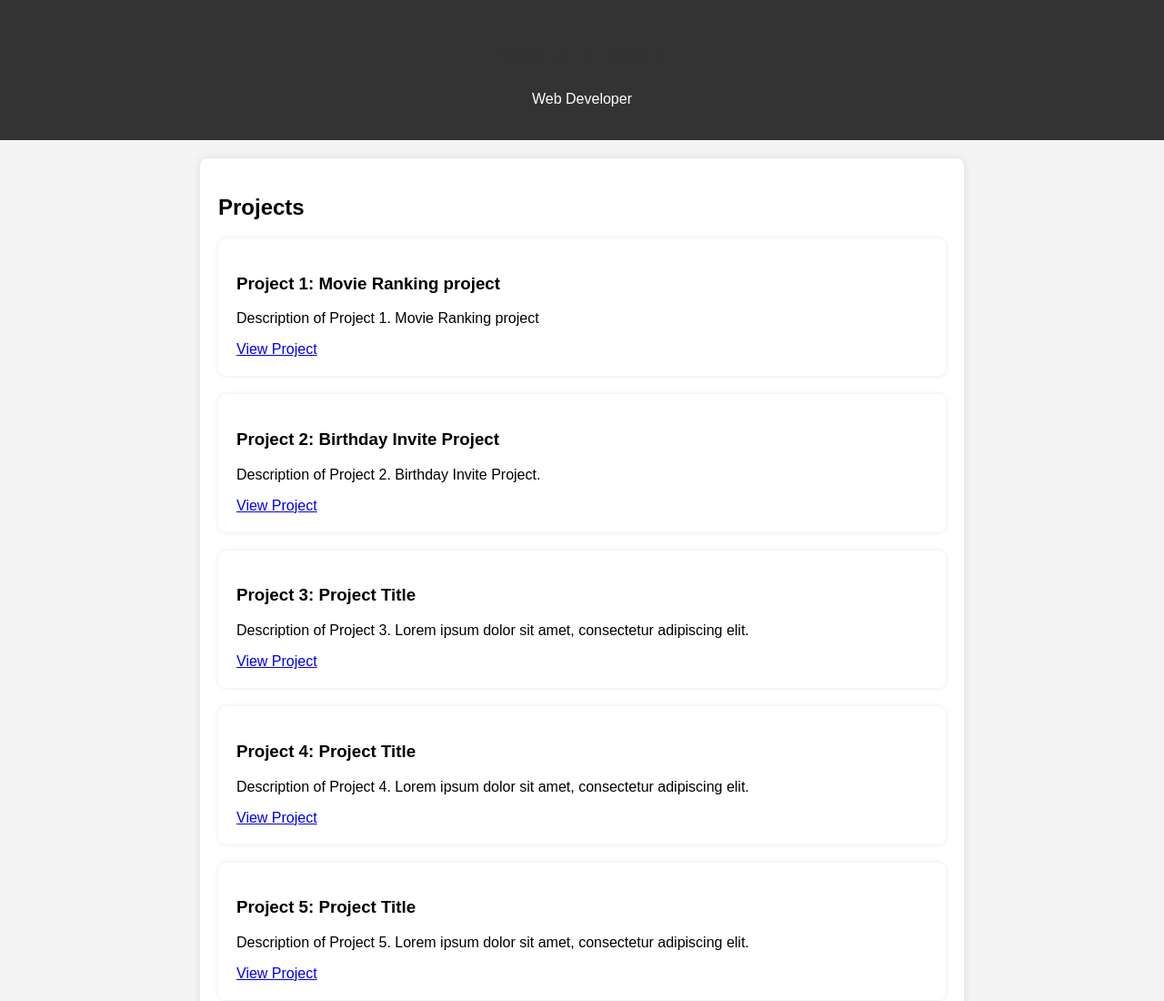
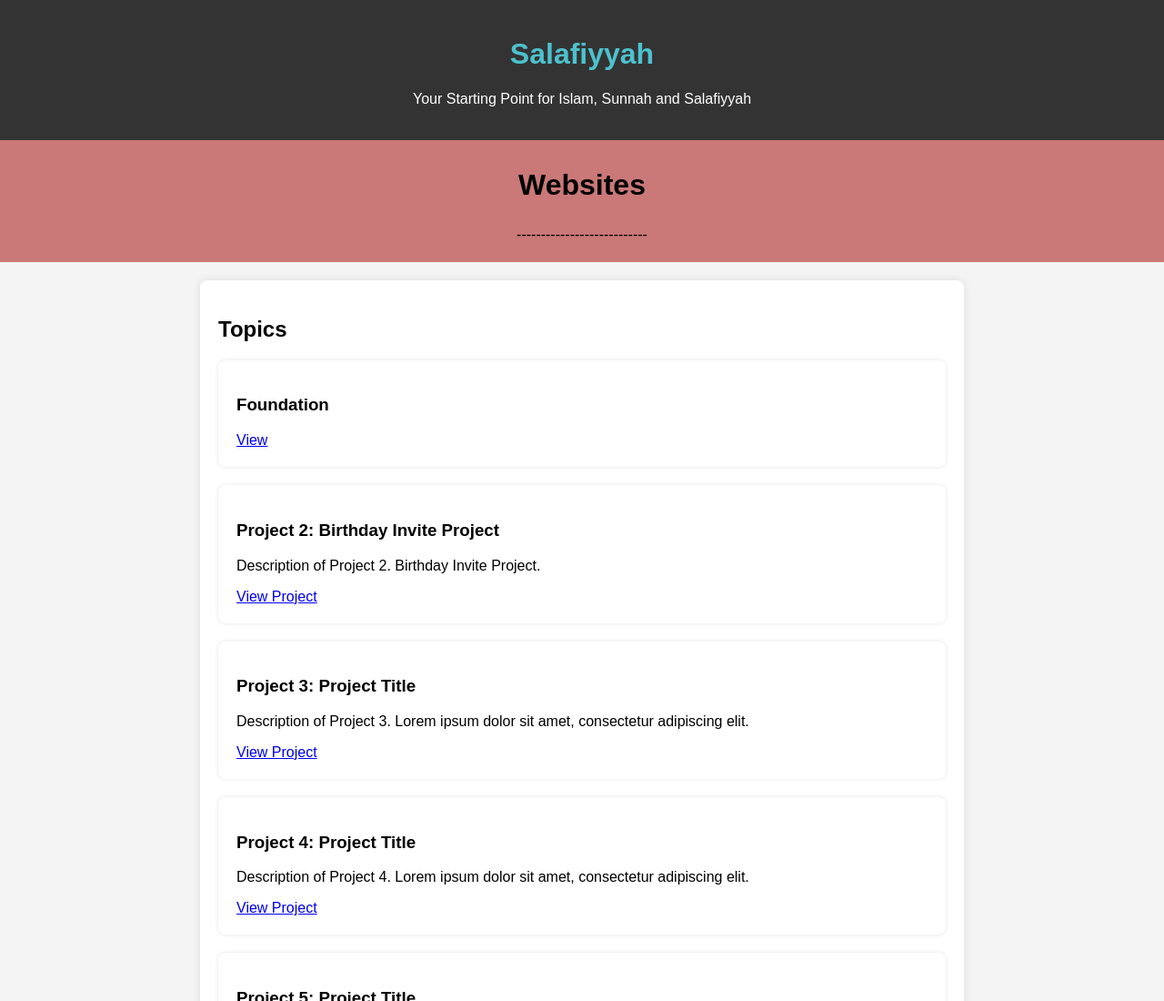
Before and after one commit to AbRather/Hamid_main, a plain HTML site: page index.html in a window 1280 px wide. Shown: the top 1100 px of the page at 91% size. Drawn offline with Linux system fonts and the light colour scheme.

Commit message:
html change

```diff
--- a/index.html
+++ b/index.html
@@ -4,7 +4,7 @@
 <head>
     <meta charset="UTF-8">
     <meta name="viewport" content="width=device-width, initial-scale=1.0">
-    <title>Your Name - Portfolio</title>
+    <title>Abdul Hamid - Deen</title>
     <style>
         body {
             font-family: 'Arial', sans-serif;
@@ -20,6 +20,13 @@
             text-align: center;
         }
 
+        .website {
+            background-color: rgb(202, 120, 120);
+            color: black;
+            padding: 5px;
+            text-align: center;
+        }
+
         section {
             max-width: 800px;
             margin: 20px auto;
@@ -30,7 +37,7 @@
         }
 
         h1 {
-            color: #333;
+            color: #4dc1ce;
         }
 
         .project {
@@ -55,17 +62,21 @@
 <body>
 
     <header>
-        <h1>Abdul Hamid</h1>
-        <p>Web Developer</p>
+        <h1>Salafiyyah</h1>
+        <p>Your Starting Point for Islam, Sunnah and Salafiyyah</p>
     </header>
 
+    <div class="website">
+        <h1 class="website">Websites</h1>
+        <p>---------------------------</p>
+    </div>
+
     <section>
-        <h2>Projects</h2>
-
+        <h2>Topics</h2>
         <div class="project">
-            <h3>Project 1: Movie Ranking project</h3>
-            <p>Description of Project 1. Movie Ranking project</p>
-            <a href="./Movie Ranking/index.html">View Project</a>
+            <h3>Foundation</h3>
+            <p></p>
+            <a href="./Movie Ranking/index.html">View</a>
         </div>
 
         <div class="project">
```
